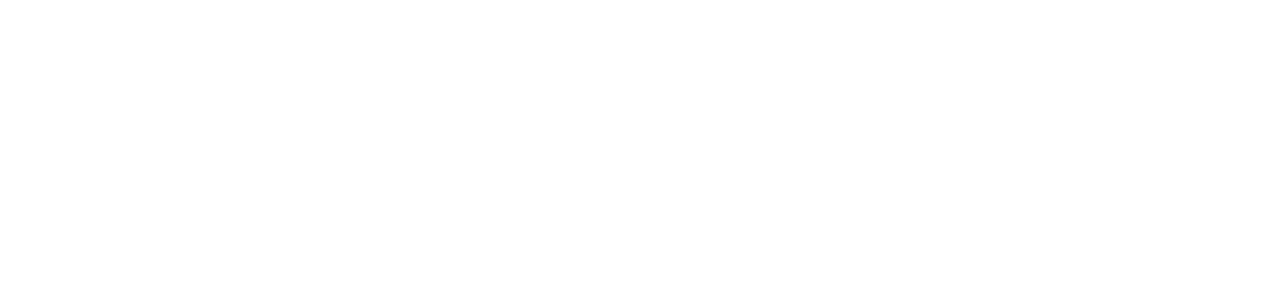
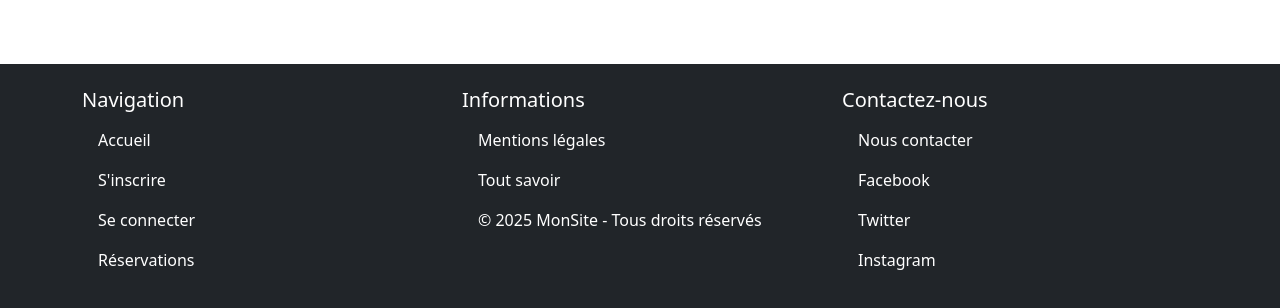
Before and after one commit to Jeremy-c62/Mon-api-Port-de-Plaisance, a React (Create React App) app in the folder mon-projet-api/: page /userManagement in a window 1280 px wide. Shown: the part 934-1242 px from the top of the page. Before the commit the page ends 948 px from the top, so only its background shows below. Built offline with nearby package versions, Linux system fonts and the light colour scheme; no server answers.

Commit message:
ajout d'un footer

```diff
--- /dev/null
+++ b/mon-projet-api/src/asset/Footer.css
@@ -0,0 +1,3 @@
+.custom-footer {
+    margin-top: 50px;  /* Marge de 50px en haut */
+}
--- /dev/null
+++ b/mon-projet-api/src/components/Footer.js
@@ -0,0 +1,69 @@
+import React from 'react';
+import { Container, Row, Col, ListGroup } from 'react-bootstrap';
+import '../asset/Footer.css'; // Si tu choisis de mettre ton style dans un fichier séparé
+
+const Footer = () => {
+    return (
+        <footer className="bg-dark text-white py-4 custom-footer">
+            <Container>
+                <Row>
+                    {/* Bloc 1: Liens de navigation */}
+                    <Col md={4} className="mb-4">
+                        <h5>Navigation</h5>
+                        <ListGroup variant="flush">
+                            <ListGroup.Item className="bg-dark border-0 text-white">
+                                <a href="/" className="text-white text-decoration-none">Accueil</a>
+                            </ListGroup.Item>
+                            <ListGroup.Item className="bg-dark border-0 text-white">
+                                <a href="/register" className="text-white text-decoration-none">S'inscrire</a>
+                            </ListGroup.Item>
+                            <ListGroup.Item className="bg-dark border-0 text-white">
+                                <a href="/login" className="text-white text-decoration-none">Se connecter</a>
+                            </ListGroup.Item>
+                            <ListGroup.Item className="bg-dark border-0 text-white">
+                                <a href="/reservation" className="text-white text-decoration-none">Réservations</a>
+                            </ListGroup.Item>
+                        </ListGroup>
+                    </Col>
+
+                    {/* Bloc 2: Mentions légales, tout savoir et copyright */}
+                    <Col md={4} className="mb-4">
+                        <h5>Informations</h5>
+                        <ListGroup variant="flush">
+                            <ListGroup.Item className="bg-dark border-0 text-white">
+                                <a href="/legal" className="text-white text-decoration-none">Mentions légales</a>
+                            </ListGroup.Item>
+                            <ListGroup.Item className="bg-dark border-0 text-white">
+                                <a href="/privacy" className="text-white text-decoration-none">Tout savoir</a>
+                            </ListGroup.Item>
+                            <ListGroup.Item className="bg-dark border-0 text-white">
+                                <span>&copy; 2025 MonSite - Tous droits réservés</span>
+                            </ListGroup.Item>
+                        </ListGroup>
+                    </Col>
+
+                    {/* Bloc 3: Nous contacter et réseaux sociaux */}
+                    <Col md={4} className="mb-4">
+                        <h5>Contactez-nous</h5>
+                        <ListGroup variant="flush">
+                            <ListGroup.Item className="bg-dark border-0 text-white">
+                                <a href="/contact" className="text-white text-decoration-none">Nous contacter</a>
+                            </ListGroup.Item>
+                            <ListGroup.Item className="bg-dark border-0 text-white">
+                                <a href="https://www.facebook.com" className="text-white text-decoration-none" target="_blank" rel="noopener noreferrer">Facebook</a>
+                            </ListGroup.Item>
+                            <ListGroup.Item className="bg-dark border-0 text-white">
+                                <a href="https://www.twitter.com" className="text-white text-decoration-none" target="_blank" rel="noopener noreferrer">Twitter</a>
+                            </ListGroup.Item>
+                            <ListGroup.Item className="bg-dark border-0 text-white">
+                                <a href="https://www.instagram.com" className="text-white text-decoration-none" target="_blank" rel="noopener noreferrer">Instagram</a>
+                            </ListGroup.Item>
+                        </ListGroup>
+                    </Col>
+                </Row>
+            </Container>
+        </footer>
+    );
+};
+
+export default Footer;
--- a/mon-projet-api/src/components/Layout.js
+++ b/mon-projet-api/src/components/Layout.js
@@ -1,5 +1,6 @@
 import React from 'react';
 import Navbar from './Navbar';
+import Footer from './Footer';
 import { Outlet } from 'react-router-dom';
 
 const Layout = () => {
@@ -9,6 +10,7 @@
             <div className="container mt-5">
                 <Outlet />
             </div>
+            <Footer />
         </>
     );
 };
--- a/mon-projet-api/src/components/UserList.js
+++ b/mon-projet-api/src/components/UserList.js
@@ -70,11 +70,11 @@
 
             {/* Affichage des utilisateurs */}
             {userList.length > 0 ? (
-                <table className="table table-sm table-bordered">
+                <table className="table table-sm table-bordered text-center">
                     <thead>
                         <tr>
+                            <th>Nom</th>
                             <th>Prénom</th>
-                            <th>Nom</th>
                             <th>Email</th>
                             <th className="w-25">Actions</th> {/* Réduction de la taille de la colonne "Actions" */}
                         </tr>
```
